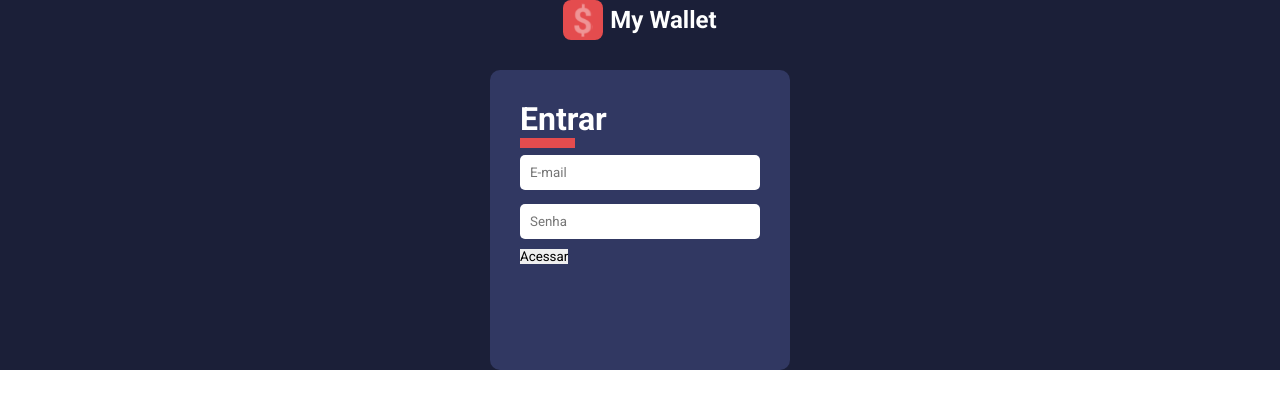
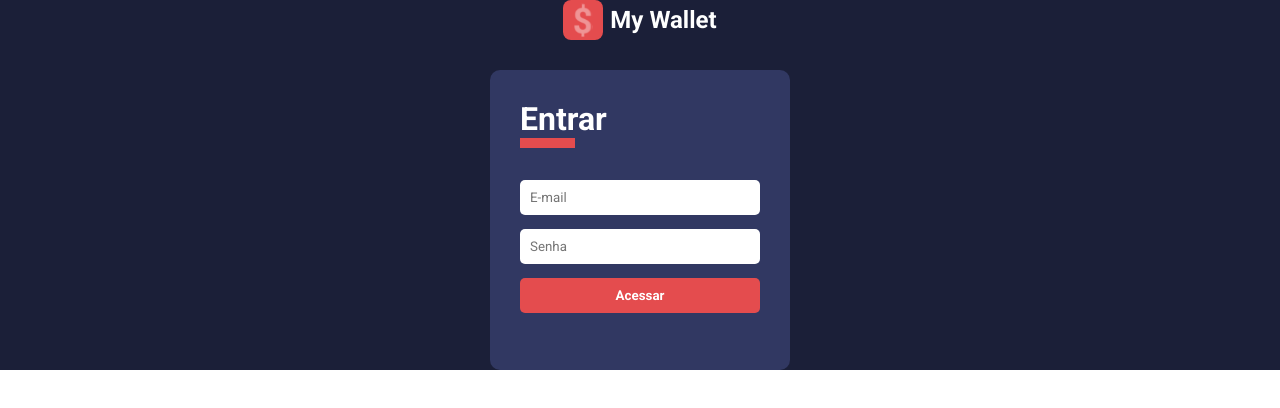
Before and after one commit to debsmalheiro/my-wallet, a React (Create React App) app: page / in a window 1280 px wide. Shown: the top 408 px of the page. Built offline with nearby package versions, Linux system fonts and the light colour scheme.

Commit message:
feat: button componente

```diff
--- /dev/null
+++ b/src/components/Button/index.tsx
@@ -0,0 +1,18 @@
+// Dependencies
+import React, { ButtonHTMLAttributes } from 'react';
+
+// Style
+import { Container } from './styles';
+
+// Interface
+type IButtonProps = ButtonHTMLAttributes<HTMLButtonElement>;
+
+// Component
+const Button: React.FC<IButtonProps> = ({children, ...rest}) => (
+        <Container {...rest}>
+                {children}
+        </Container>
+);
+
+// Export module
+export default Button;
--- /dev/null
+++ b/src/components/Button/styles.ts
@@ -0,0 +1,17 @@
+// Dependencies
+import styled from 'styled-components';
+
+export const Container = styled.button`
+    width: 100%;
+    margin: 7px 0;
+    padding: 10px;
+    border-radius: 5px;
+    font-weight: bold;
+    color: ${props => props.theme.colors.white};
+    background-color: ${props => props.theme.colors.warning};
+    transition: opacity 0.3s;
+
+     &:hover {
+         opacity: 0.7s;
+     }
+`;
--- a/src/pages/SignIn/index.tsx
+++ b/src/pages/SignIn/index.tsx
@@ -3,6 +3,7 @@
 
 // Components
 import logoImg from '../../assets/logo.svg';
+import Button from '../../components/Button';
 import Input from '../../components/Input';
 
 // Style
@@ -20,7 +21,7 @@
                 <FormTitle>Entrar</FormTitle>
                 <Input type="email" placeholder="E-mail" required />
                 <Input type="password" placeholder="Senha" required />
-                <button type="submit">Acessar</button>
+                <Button type="submit">Acessar</Button>
             </Form>
         </Container>
     );
--- a/src/pages/SignIn/styles.ts
+++ b/src/pages/SignIn/styles.ts
@@ -38,6 +38,7 @@
 
 export const FormTitle = styled.h1`
     color: ${props => props.theme.colors.white};
+    margin-bottom: 25px;
 
     &:after {
         content: '';
```
